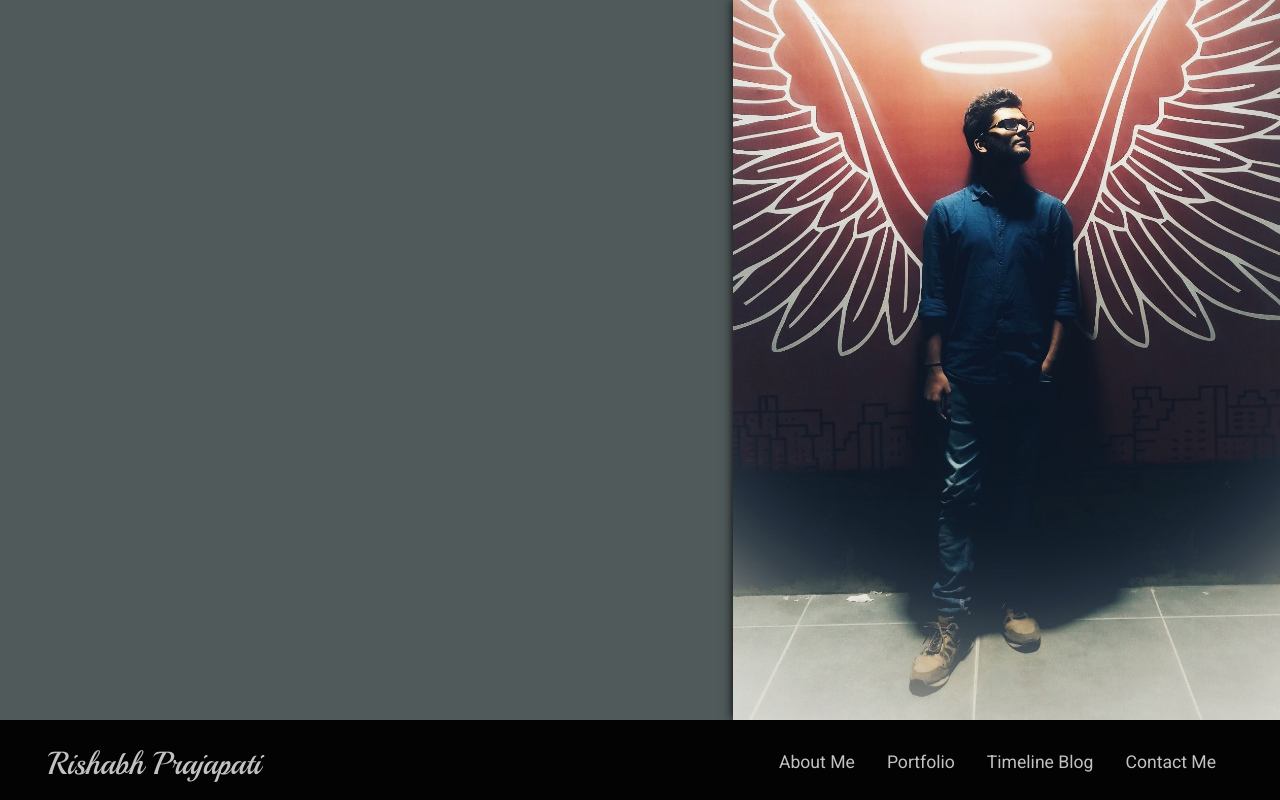
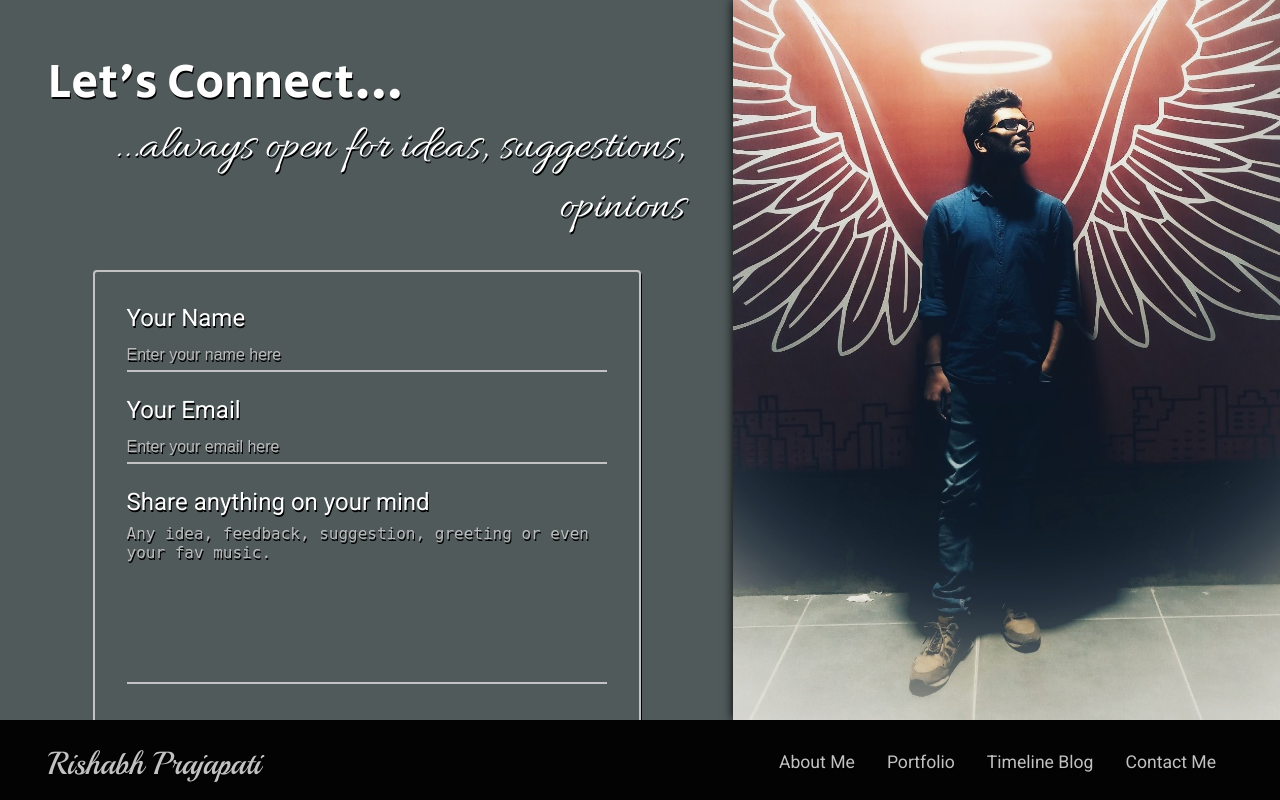
Before and after one commit to alegend4u/uBlog, a Django app: page /contact in a window 1280 px wide. Run offline with Django 3.2, Linux system fonts and the light colour scheme; style sheets or scripts are compiled from the project's sources.

Commit message:
Add feedback form and more resets

```diff
--- a/portfolio/static/portfolio/sass/contact.sass
+++ b/portfolio/static/portfolio/sass/contact.sass
@@ -1,12 +1,70 @@
+@import url('https://fonts.googleapis.com/css2?family=Allura&display=swap')
+@import url('https://fonts.googleapis.com/css2?family=Secular+One&display=swap')
 @import variables
+@import mixins
+
+*
+  text-shadow: 1px 2px 0 black
+
+form
+  input, textarea
+    display: block
+
+::placeholder
+  color: #bbb
 
 .split
   display: flex
   height: calc(100vh - #{$nav-height})
+  width: 100vw
 
   .contact_info
-    flex: 1
+    width: 100%
     background-color: #505A5B
+    color: white
+    padding: 0 3rem
+    font-size: 1.5rem
+
+    .header_text
+      padding-top: 3rem
+      font-family: 'Secular One', sans-serif
+      font-size: 3rem
+
+    .subtitle_text
+      font-family: 'Allura', cursive
+      font-size: 3rem
+      text-align: right
+
+
+    .feedback_form
+      width: fit-content
+      margin: 2rem auto
+      border: 2px solid $primary-color
+      border-radius: 4px
+      padding: 2rem
+      box-shadow: 1px 2px 0 black
+
+
+      &:focus
+        border-color: white
+
+      *
+        border-color: $primary-color
+        @include transition-ease
+
+      textarea
+        height: 10rem
+        resize: none
+
+      input[type='text'], textarea
+        width: 30rem
+        margin: 0.5rem 0 1.5rem 0
+        font-size: 1rem
+        color: white
+
+        &:focus
+          border-color: white
+
 
   img
     box-shadow: 0 0 10px black
--- a/portfolio/templates/portfolio/about.html
+++ b/portfolio/templates/portfolio/about.html
@@ -1,7 +1,7 @@
 {% extends 'base.html' %}
 {% load static %}
 {% block title %}
-    <title>Rishabh Prajapati</title>
+    <title>About Rishabh Prajapati</title>
 {% endblock %}
 
 {% block extracss %}
--- a/portfolio/templates/portfolio/contact.html
+++ b/portfolio/templates/portfolio/contact.html
@@ -10,7 +10,19 @@
 
 {% block content %}
     <div class="split">
-        <div class="contact_info"></div>
+        <div class="contact_info">
+            <p class="header_text">Let's Connect...</p>
+            <p class="subtitle_text">...always open for ideas, suggestions, opinions</p>
+            <form class="feedback_form">
+                <label>Your Name<input type="text" name="name" placeholder="Enter your name here"></label>
+                <label>Your Email<input type="text" name="email" placeholder="Enter your email here" required></label>
+                <label>Share anything on your mind
+                    <textarea name="feedback" rows="5"
+                              placeholder="Any idea, feedback, suggestion, greeting or even your fav music."></textarea>
+                </label>
+            </form>
+            <div class="social_media"></div>
+        </div>
         <img src="{% static 'portfolio/images/contact_image.jpeg' %}" alt="My another image here.">
     </div>
 {% endblock %}
--- a/static/css/main.css
+++ b/static/css/main.css
@@ -15,6 +15,17 @@ html {
 
 a {
   text-decoration: none;
+}
+
+input:focus, textarea:focus, select:focus {
+  outline: none;
+}
+
+input[type=text], textarea {
+  border: none;
+  background: inherit;
+  border-bottom: 2px solid black;
+  height: 2rem;
 }
 
 .nav {
--- a/static/sass/_resets.sass
+++ b/static/sass/_resets.sass
@@ -12,3 +12,12 @@ html
 
 a
   text-decoration: none
+
+input:focus, textarea:focus, select:focus
+  outline: none
+
+input[type='text'], textarea
+  border: none
+  background: inherit
+  border-bottom: 2px solid black
+  height: 2rem
```
Also changed, not shown: 1 other file.
